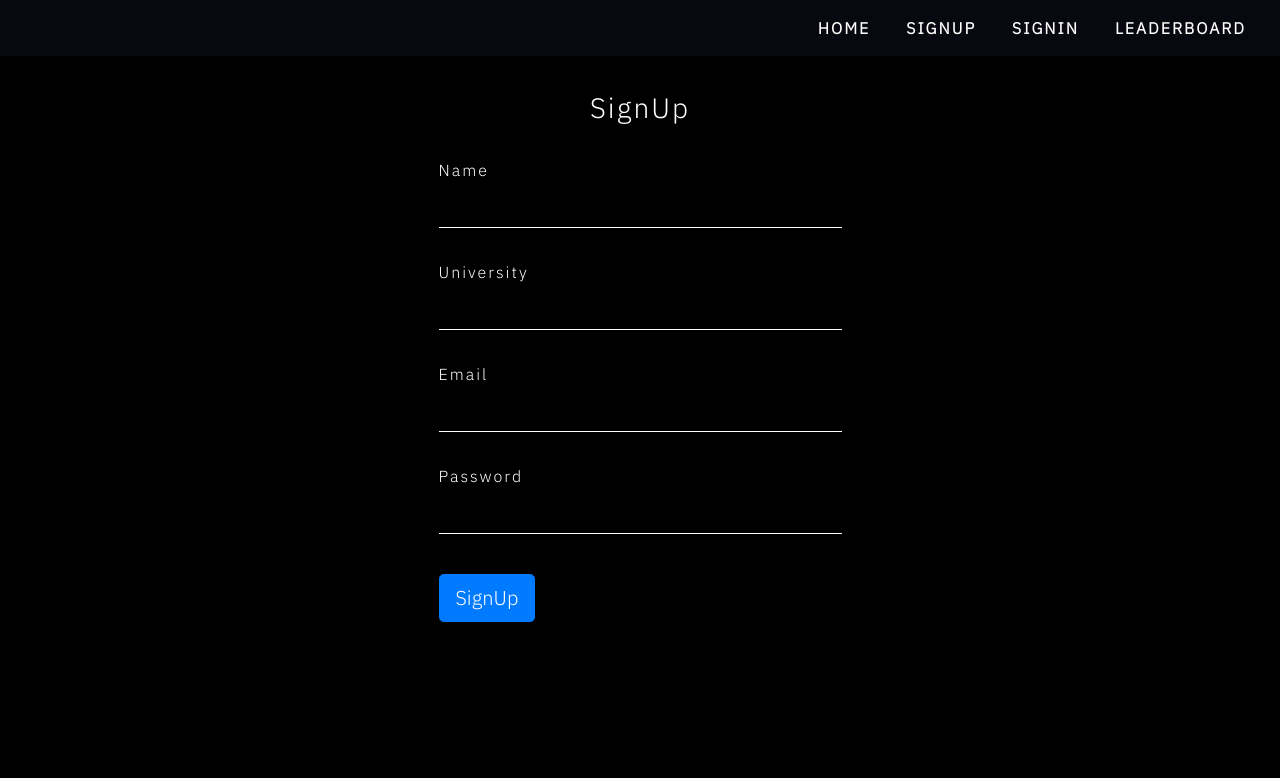
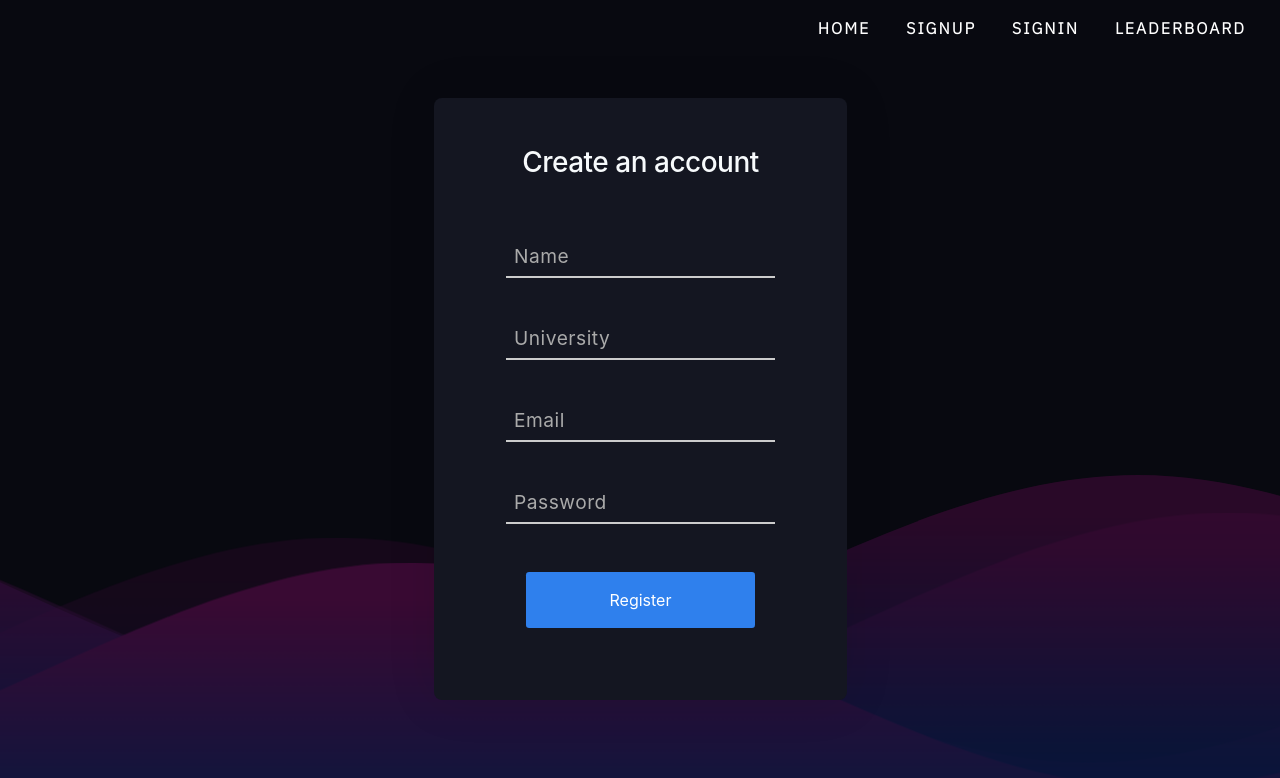
Before and after one commit to kg-kartik/CryptX, a React (Create React App) app in the folder client/: page /signup in a window 1280 px wide. Shown: the top 778 px of the page. Built offline with nearby package versions, Linux system fonts and the light colour scheme.

Commit message:
added SignUp page and backend integration

```diff
--- a/client/src/App.js
+++ b/client/src/App.js
@@ -2,6 +2,7 @@ import React from "react";
 import { BrowserRouter as Router, Switch } from "react-router-dom";
 import Home from "./components/Home";
 import SignUp from "./components/SignUp";
+import SignUpNew from "./components/SignUpNew";
 import SignInNew from "./components/SignInNew";
 import SignIn from "./components/SignIn";
 import LevelNew from "./components/LevelNew";
@@ -60,6 +61,12 @@ const App = () => {
 						restricted={true}
 						exact
 						path="/signup"
+						component={SignUpNew}
+					/>
+					<PublicRoute
+						restricted={true}
+						exact
+						path="/signupold"
 						component={SignUp}
 					/>
 					<PublicRoute
--- a/client/src/components/LevelNew.jsx
+++ b/client/src/components/LevelNew.jsx
@@ -23,6 +23,9 @@ const Container = styled.div`
 	color: black;
 	background: ${theme.mainBackground};
 	font-weight: 400;
+	@media (min-width:1224px){
+		padding-top:3rem;
+	}
 `
 
 const QuestionContainer = styled(animated.div)`
--- /dev/null
+++ b/client/src/components/SignUpNew.jsx
@@ -0,0 +1,206 @@
+import React, { useState } from "react";
+import styled from "styled-components";
+import { connect } from "react-redux";
+import { useSpring, animated } from 'react-spring';
+import { registerUser } from "../actions/authActions";
+import { useHistory } from "react-router-dom";
+import PropTypes from "prop-types";
+import InputContainer from "../elements/InputContainer";
+import ButtonContainer from "../elements/ButtonContainer";
+import Waves from "../elements/Waves";
+import Navbar from "../layouts/Navbar";
+import theme from "../styles/themes";
+
+const Container = styled.div`
+	height: 100vh;
+	display: grid;
+	place-items:center;
+	font-family: -apple-system, BlinkMacSystemFont, 'Segoe UI', Roboto, Oxygen, Ubuntu, Cantarell, 'Open Sans', 'Helvetica Neue', sans-serif;
+	letter-spacing:-0.5px;
+	background: ${theme.mainBackground};
+	color: ${theme.cardFontColor};
+	padding-top: 4rem;
+`
+
+const LoginContainer = styled(animated.div)`
+	display: flex;
+	flex-direction:column;
+	align-items:center;
+	justify-content:center;
+	z-index: 1;
+	background: ${theme.cardBackground};
+	// border: 2px solid ${theme.cardBorder};
+	box-shadow: rgb(0 0 0 / 10%) 0px 0px 50px;
+	border-radius: 0.5rem;
+	padding: 2rem;
+	max-width: 90%;
+	opacity: 1;
+`
+const Heading = styled.h3`
+	padding: 1rem;
+	text-align:center;
+`
+const DataContainer = styled.div`
+	padding: 0.5rem;
+`
+const PasswordContainer = styled.div`
+	padding: 0.5rem;
+`
+
+const SignUpNew = ({ registerUser, auth }) => {
+	const history = useHistory();
+	const saveDetails = e => {
+		e.preventDefault();
+		registerUser(inputData, history);
+		window.scrollTo({
+			top: 0,
+			behavior: "smooth"
+		});
+	};
+
+	if (auth.isAuthenticated) {
+		history.push("/level");
+		window.location.reload();
+	}
+	const [inputData, setInputData] = useState({
+		name: "",
+		password: "",
+		university: "",
+		email: "",
+	})
+	const calc = (x, y) => [-(y - window.innerHeight / 2) / 200, (x - window.innerWidth / 2) / 200, 1]
+	const trans = (x, y, s) => `perspective(500px) rotateX(${x}deg) rotateY(${y}deg) scale(${s})`
+	const [props, set] = useSpring(() => ({
+		xys: [0, 0, 1],
+		config: {
+			mass: 10,
+			tension: 750,
+			friction: 50
+		}
+	})
+	);
+	return (
+		<>
+			<Navbar />
+			<Container>
+				<LoginContainer
+					onMouseMove={({
+						clientX: x,
+						clientY: y
+					}) => set({ xys: calc(x, y) })}
+					onMouseLeave={() => set({ xys: [0, 0, 1] })}
+					style={{ transform: props.xys.interpolate(trans) }}
+				>
+					<Heading>
+						Create an account
+					</Heading>
+					<DataContainer>
+						<InputContainer>
+							<input
+								className={`styled-input ${!(inputData.name.length === 0) && "has-content"}`}
+								type="text"
+								key={0}
+								placeholder=""
+								onChange={e => {
+									setInputData({
+										...inputData,
+										name: e.target.value,
+									})
+								}}
+							/>
+							<label style={{ pointerEvents: "none" }}>Name</label>
+							<span className="focus-border">
+								<i></i>
+							</span>
+						</InputContainer>
+					</DataContainer>
+					<DataContainer>
+						<InputContainer>
+							<input
+								className={`styled-input ${!(inputData.university.length === 0) && "has-content"}`}
+								type="text"
+								key={0}
+								placeholder=""
+								onChange={e => {
+									setInputData({
+										...inputData,
+										university: e.target.value,
+									})
+								}}
+							/>
+							<label style={{ pointerEvents: "none" }}>University</label>
+							<span className="focus-border">
+								<i></i>
+							</span>
+						</InputContainer>
+					</DataContainer>
+					<DataContainer>
+						<InputContainer>
+							<input
+								className={`styled-input ${!(inputData.email.length === 0) && "has-content"}`}
+								type="text"
+								autoComplete="email"
+								key={0}
+								placeholder=""
+								onChange={e => {
+									setInputData({
+										...inputData,
+										email: e.target.value,
+									})
+								}}
+							/>
+							<label style={{ pointerEvents: "none" }}>Email</label>
+							<span className="focus-border">
+								<i></i>
+							</span>
+						</InputContainer>
+					</DataContainer>
+					<PasswordContainer>
+						<InputContainer>
+							<input
+								className={`styled-input ${!(inputData.password.length === 0) && "has-content"}`}
+								type="password"
+								autoComplete="password"
+								key={0}
+								placeholder=""
+								onKeyUp={e => {
+									(e.key === 'Enter' || e.keyCode === 13) && saveDetails(e)
+								}}
+								onChange={e => {
+									setInputData({
+										...inputData,
+										password: e.target.value,
+									})
+								}}
+							/>
+							<label>Password</label>
+							<span className="focus-border">
+								<i></i>
+							</span>
+						</InputContainer>
+					</PasswordContainer>
+					<ButtonContainer
+						title="Register"
+						clickEvent={e => saveDetails(e)}
+						type="submit"
+					/>
+				</LoginContainer>
+				<Waves />
+			</Container>
+		</>
+	)
+}
+
+
+SignUpNew.propTypes = {
+	registerUser: PropTypes.func.isRequired,
+	auth: PropTypes.object.isRequired,
+	errors: PropTypes.object
+};
+
+const mapStateToProps = state => ({
+	errors: state.errors,
+	auth: state.auth
+});
+
+export default connect(mapStateToProps, { registerUser })(SignUpNew);
```
